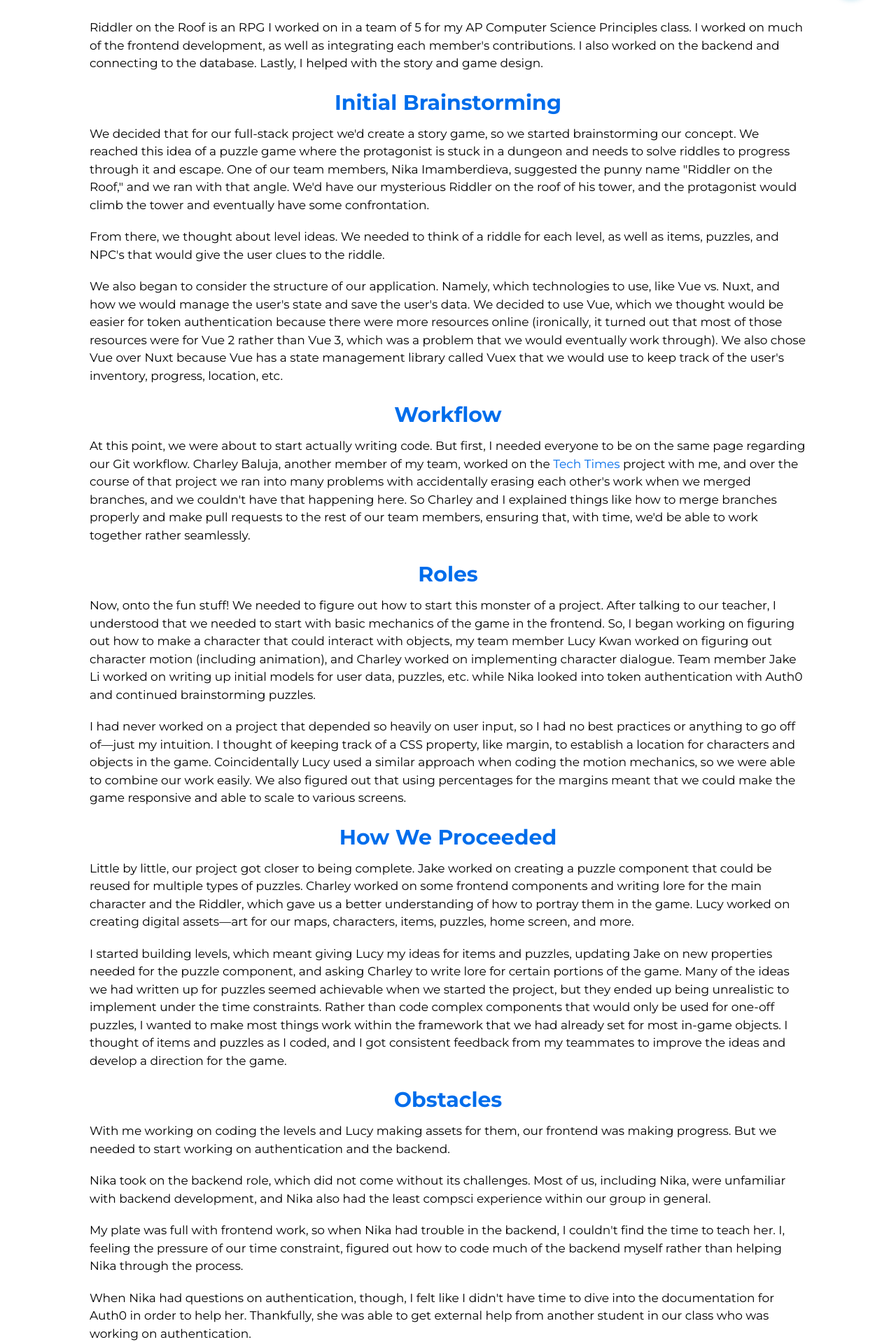
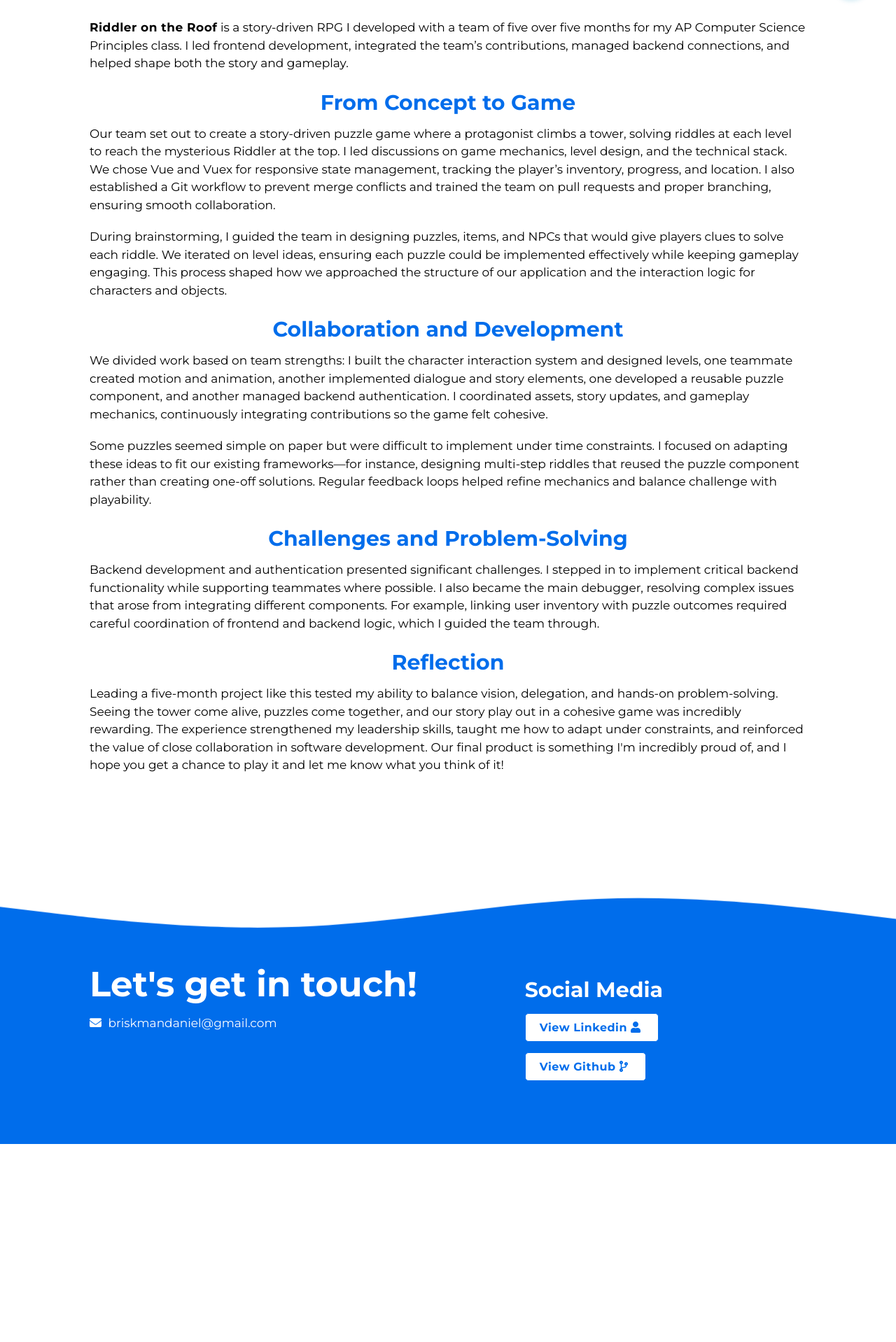
Before and after one commit to popplio2/DB-Portfolio, a Vue app in the folder portfolio/: page /projects/riddler in a window 1280 px wide. Shown: the part 764-2682 px from the top of the page at 70% size. After the commit the page ends 2399 px from the top, so only its background shows below. Built offline with nearby package versions, Linux system fonts and the light colour scheme.

Commit message:
update projects

```diff
--- a/portfolio/src/components/ProjectCard.vue
+++ b/portfolio/src/components/ProjectCard.vue
@@ -35,7 +35,7 @@ article:hover {
   border: 0.2rem solid var(--accent-color);
 }
 article div {
-  width: 50%;
+  width: 60%;
 }
 button {
   margin-top: 2rem;
--- a/portfolio/src/views/Projects.vue
+++ b/portfolio/src/views/Projects.vue
@@ -73,6 +73,20 @@ export default {
             "Java program that generates a random secret santa arrangement and adjusts with added players.",
         },
         {
+          title: "Tech Times",
+          path: "tech-times",
+          image: require("../assets/techtimes.png"),
+          description:
+            "Open-source newspaper application built in Nuxt.js that displays articles from our CMS.",
+        },
+        {
+          title: "Scrappy Notes",
+          path: "scrappy-notes",
+          image: require("../assets/scrappy.png"),
+          description:
+            "Note-taking website that utilizes Vue.js for data-binding and reactive UI development.",
+        },
+        {
           title: "Technical Communications",
           path: "technical-communications",
           image: require("../assets/techcomm.png"),
@@ -86,20 +100,7 @@ export default {
           description:
             "How I built the portfolio you are currently viewing (and hopefully enjoying).",
         },
-        {
-          title: "Scrappy Notes",
-          path: "scrappy-notes",
-          image: require("../assets/scrappy.png"),
-          description:
-            "Note-taking website that utilizes Vue.js for data-binding and reactive UI development.",
-        },
-        {
-          title: "Tech Times",
-          path: "tech-times",
-          image: require("../assets/techtimes.png"),
-          description:
-            "Open-source newspaper application built in Nuxt.js that displays articles from our CMS.",
-        },
+
         // {
         //   title: "D&D One-Shot",
         //   path: "d&d-one-shot",
@@ -135,8 +136,8 @@ h2 {
 }
 img {
   object-fit: cover;
-  object-position: left;
-  width: 50%;
+  object-position: center;
+  max-width: 40%;
   height: 25rem;
   margin-right: 2rem;
   border-radius: 1rem;
@@ -150,13 +151,13 @@ img:hover {
   grid-template-columns: repeat(auto-fill, minmax(45rem, 1fr));
   gap: 2rem;
 }
-
 @media only screen and (max-width: 600px) {
   .projects-container {
     grid-template-columns: 1fr;
   }
   img {
     width: 100%;
+    max-width: unset;
     object-position: center;
   }
 }
--- a/portfolio/src/views/Riddler.vue
+++ b/portfolio/src/views/Riddler.vue
@@ -47,160 +47,73 @@
       </template>
       <template v-slot:overview>
         <p>
-          Riddler on the Roof is an RPG I worked on in a team of 5 for my AP
-          Computer Science Principles class. I worked on much of the frontend
-          development, as well as integrating each member's contributions. I
-          also worked on the backend and connecting to the database. Lastly, I
-          helped with the story and game design.
+          <b>Riddler on the Roof</b> is a story-driven RPG I developed with a
+          team of five over five months for my AP Computer Science Principles
+          class. I led frontend development, integrated the team’s
+          contributions, managed backend connections, and helped shape both the
+          story and gameplay.
         </p>
-        <h3>Initial Brainstorming</h3>
+
+        <h3>From Concept to Game</h3>
         <p>
-          We decided that for our full-stack project we'd create a story game,
-          so we started brainstorming our concept. We reached this idea of a
-          puzzle game where the protagonist is stuck in a dungeon and needs to
-          solve riddles to progress through it and escape. One of our team
-          members, Nika Imamberdieva, suggested the punny name "Riddler on the
-          Roof," and we ran with that angle. We'd have our mysterious Riddler on
-          the roof of his tower, and the protagonist would climb the tower and
-          eventually have some confrontation.
+          Our team set out to create a story-driven puzzle game where a
+          protagonist climbs a tower, solving riddles at each level to reach the
+          mysterious Riddler at the top. I led discussions on game mechanics,
+          level design, and the technical stack. We chose Vue and Vuex for
+          responsive state management, tracking the player’s inventory,
+          progress, and location. I also established a Git workflow to prevent
+          merge conflicts and trained the team on pull requests and proper
+          branching, ensuring smooth collaboration.
         </p>
         <p>
-          From there, we thought about level ideas. We needed to think of a
-          riddle for each level, as well as items, puzzles, and NPC's that would
-          give the user clues to the riddle.
+          During brainstorming, I guided the team in designing puzzles, items,
+          and NPCs that would give players clues to solve each riddle. We
+          iterated on level ideas, ensuring each puzzle could be implemented
+          effectively while keeping gameplay engaging. This process shaped how
+          we approached the structure of our application and the interaction
+          logic for characters and objects.
+        </p>
+
+        <h3>Collaboration and Development</h3>
+        <p>
+          We divided work based on team strengths: I built the character
+          interaction system and designed levels, one teammate created motion
+          and animation, another implemented dialogue and story elements, one
+          developed a reusable puzzle component, and another managed backend
+          authentication. I coordinated assets, story updates, and gameplay
+          mechanics, continuously integrating contributions so the game felt
+          cohesive.
         </p>
         <p>
-          We also began to consider the structure of our application. Namely,
-          which technologies to use, like Vue vs. Nuxt, and how we would manage
-          the user's state and save the user's data. We decided to use Vue,
-          which we thought would be easier for token authentication because
-          there were more resources online (ironically, it turned out that most
-          of those resources were for Vue 2 rather than Vue 3, which was a
-          problem that we would eventually work through). We also chose Vue over
-          Nuxt because Vue has a state management library called Vuex that we
-          would use to keep track of the user's inventory, progress, location,
-          etc.
+          Some puzzles seemed simple on paper but were difficult to implement
+          under time constraints. I focused on adapting these ideas to fit our
+          existing frameworks—for instance, designing multi-step riddles that
+          reused the puzzle component rather than creating one-off solutions.
+          Regular feedback loops helped refine mechanics and balance challenge
+          with playability.
         </p>
 
-        <h3>Workflow</h3>
+        <h3>Challenges and Problem-Solving</h3>
         <p>
-          At this point, we were about to start actually writing code. But
-          first, I needed everyone to be on the same page regarding our Git
-          workflow. Charley Baluja, another member of my team, worked on the
-          <router-link to="/projects/tech-times" target="_blank"
-            >Tech Times</router-link
-          >
-          project with me, and over the course of that project we ran into many
-          problems with accidentally erasing each other's work when we merged
-          branches, and we couldn't have that happening here. So Charley and I
-          explained things like how to merge branches properly and make pull
-          requests to the rest of our team members, ensuring that, with time,
-          we'd be able to work together rather seamlessly.
-        </p>
-
-        <h3>Roles</h3>
-        <p>
-          Now, onto the fun stuff! We needed to figure out how to start this
-          monster of a project. After talking to our teacher, I understood that
-          we needed to start with basic mechanics of the game in the frontend.
-          So, I began working on figuring out how to make a character that could
-          interact with objects, my team member Lucy Kwan worked on figuring out
-          character motion (including animation), and Charley worked on
-          implementing character dialogue. Team member Jake Li worked on writing
-          up initial models for user data, puzzles, etc. while Nika looked into
-          token authentication with Auth0 and continued brainstorming puzzles.
-        </p>
-        <p>
-          I had never worked on a project that depended so heavily on user
-          input, so I had no best practices or anything to go off of—just my
-          intuition. I thought of keeping track of a CSS property, like margin,
-          to establish a location for characters and objects in the game.
-          Coincidentally Lucy used a similar approach when coding the motion
-          mechanics, so we were able to combine our work easily. We also figured
-          out that using percentages for the margins meant that we could make
-          the game responsive and able to scale to various screens.
-        </p>
-
-        <h3>How We Proceeded</h3>
-        <p>
-          Little by little, our project got closer to being complete. Jake
-          worked on creating a puzzle component that could be reused for
-          multiple types of puzzles. Charley worked on some frontend components
-          and writing lore for the main character and the Riddler, which gave us
-          a better understanding of how to portray them in the game. Lucy worked
-          on creating digital assets—art for our maps, characters, items,
-          puzzles, home screen, and more.
-        </p>
-        <p>
-          I started building levels, which meant giving Lucy my ideas for items
-          and puzzles, updating Jake on new properties needed for the puzzle
-          component, and asking Charley to write lore for certain portions of
-          the game. Many of the ideas we had written up for puzzles seemed
-          achievable when we started the project, but they ended up being
-          unrealistic to implement under the time constraints. Rather than code
-          complex components that would only be used for one-off puzzles, I
-          wanted to make most things work within the framework that we had
-          already set for most in-game objects. I thought of items and puzzles
-          as I coded, and I got consistent feedback from my teammates to improve
-          the ideas and develop a direction for the game.
-        </p>
-
-        <h3>Obstacles</h3>
-        <p>
-          With me working on coding the levels and Lucy making assets for them,
-          our frontend was making progress. But we needed to start working on
-          authentication and the backend.
-        </p>
-        <p>
-          Nika took on the backend role, which did not come without its
-          challenges. Most of us, including Nika, were unfamiliar with backend
-          development, and Nika also had the least compsci experience within our
-          group in general.
-        </p>
-        <p>
-          My plate was full with frontend work, so when Nika had trouble in the
-          backend, I couldn't find the time to teach her. I, feeling the
-          pressure of our time constraint, figured out how to code much of the
-          backend myself rather than helping Nika through the process.
-        </p>
-        <p>
-          When Nika had questions on authentication, though, I felt like I
-          didn't have time to dive into the documentation for Auth0 in order to
-          help her. Thankfully, she was able to get external help from another
-          student in our class who was working on authentication.
-        </p>
-        <p>
-          I regret the fact that I wasn't able to effectively lead Nika
-          initially. Some of it was likely beyond my control, but some of it may
-          have also come down to poor delegation of tasks on my part. I am glad,
-          though, that we were able to work together better in the last leg of
-          the project. Once she had finished most of the authentication work,
-          she taught me some things that I didn't understand, and I was able to
-          help fix a bug that she was struggling with. From then on, I
-          communicated with Nika when I needed to make changes with how we were
-          saving data.
-        </p>
-        <p>
-          The last obstacle I encountered was debugging in the last couple weeks
-          before the deadline. I had the most complete knowledge of the
-          components that each of my teammates contributed, so I was our best
-          bet at solving any random bugs we found. It was hard to navigate our
-          complex app, and especially Jake's intricate puzzle component, but I
-          was able to fix the bugs in time.
+          Backend development and authentication presented significant
+          challenges. I stepped in to implement critical backend functionality
+          while supporting teammates where possible. I also became the main
+          debugger, resolving complex issues that arose from integrating
+          different components. For example, linking user inventory with puzzle
+          outcomes required careful coordination of frontend and backend logic,
+          which I guided the team through.
         </p>
 
         <h3>Reflection</h3>
         <p>
-          This project was definitely a test of my leadership. I'd never worked
-          on assignment that had such a long timeline and required so much
-          decisionmaking on every step of the way.
-        </p>
-        <p>
-          As we finished up Riddler, we ended up with a wonderful final product
-          that we were all proud of. Leading the creation of a substantial,
-          five-month long project was an amazing experience, and I know that
-          what I learned from the good and the bad will guide me as I strive to
-          become a more effective leader and programmer.
+          Leading a five-month project like this tested my ability to balance
+          vision, delegation, and hands-on problem-solving. Seeing the tower
+          come alive, puzzles come together, and our story play out in a
+          cohesive game was incredibly rewarding. The experience strengthened my
+          leadership skills, taught me how to adapt under constraints, and
+          reinforced the value of close collaboration in software development.
+          Our final product is something I'm incredibly proud of, and I hope you
+          get a chance to play it and let me know what you think of it!
         </p>
       </template>
     </CaseStudy>
--- a/portfolio/src/views/SecretSanta.vue
+++ b/portfolio/src/views/SecretSanta.vue
@@ -31,8 +31,10 @@
       <template v-slot:overview>
         <h3>Overview</h3>
         <p>
-          Every year my friend group uses a website to organize a secret santa.
-          With these things, you often invite more people than you initially
+          Every year my friend group uses a
+          <a href="https://www.drawnames.com/"
+            >website to organize a secret santa</a
+          >. With these things, you often invite more people than you initially
           added, so I was curious how this website included those people into
           its arrangement. I predicted that it differentiated between people who
           already drew a name (of a person to give a gift to) and people who
```
